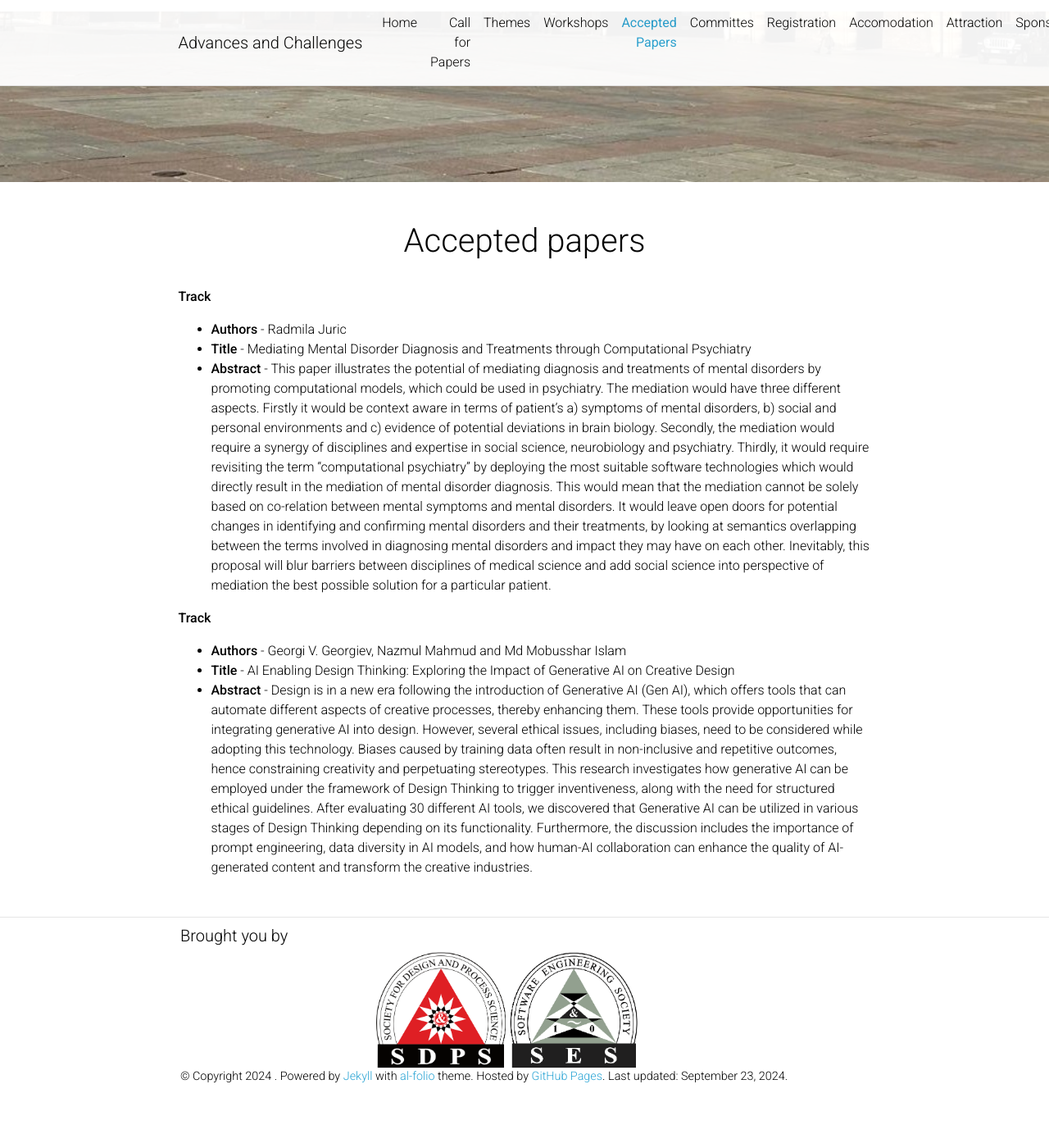
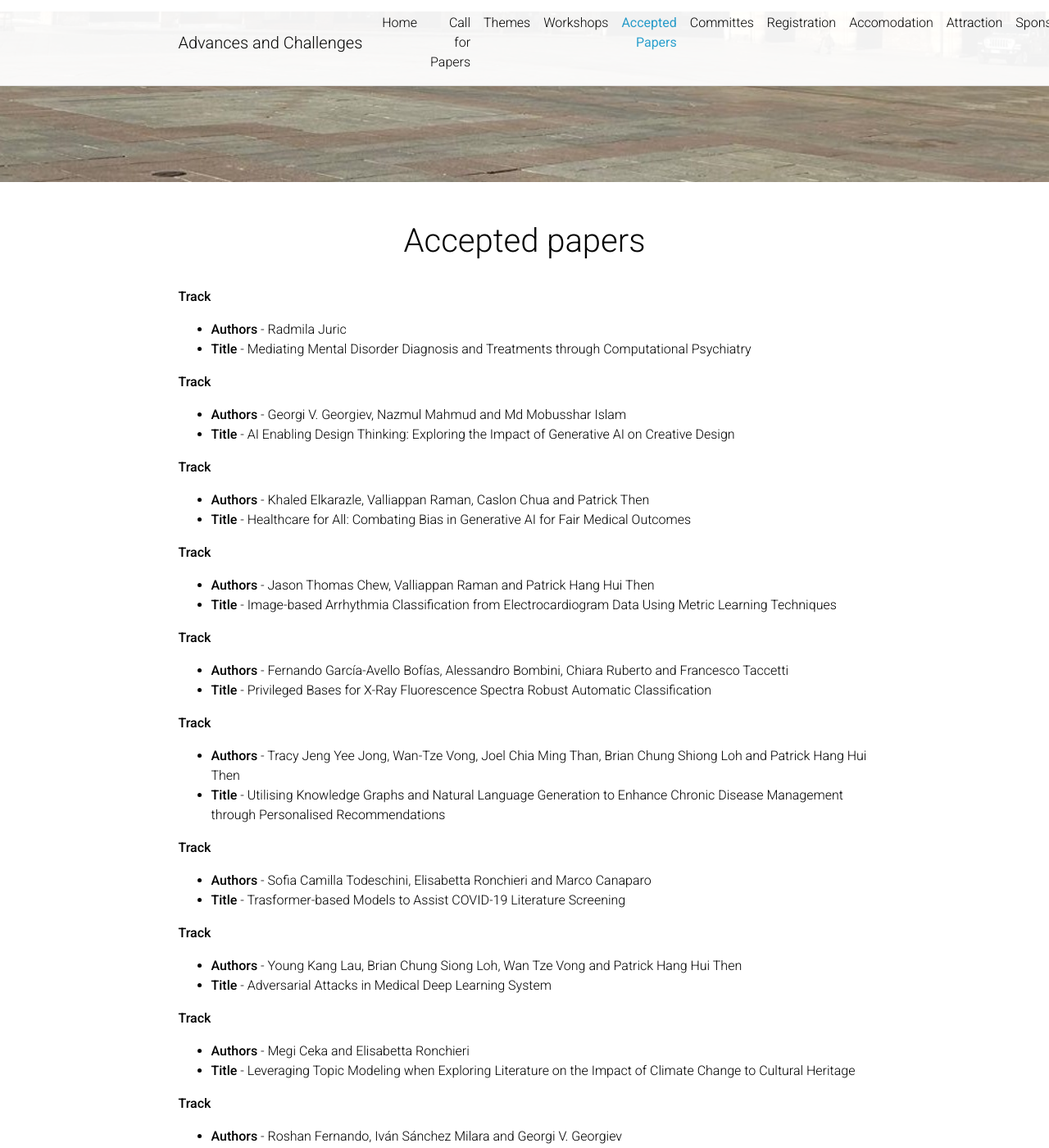
Before and after one commit to GenAI4DPS/advances-challenges, a Jekyll site: the page built from _pages/accepted-papers.md, in a window 1280 px wide and 1400 px high. Shown: the whole window at 82% size. Built offline with Jekyll 4.4.1, drawn with Linux system fonts in a browser that asks for light colours; comment, search, counter and statistics services are not loaded; a style sheet for code colours, icons or effects is not loaded; some of the changed text lies outside the part shown.

Commit message:
Update accepted-papers.md

```diff
--- a/_pages/accepted-papers.md
+++ b/_pages/accepted-papers.md
@@ -13,10 +13,138 @@ nav_order: 5
 
  - **Authors** - Radmila Juric
  - **Title** - Mediating Mental Disorder Diagnosis and Treatments through Computational Psychiatry
- - **Abstract** - This paper illustrates the potential of mediating diagnosis and treatments of mental disorders by promoting computational models, which could be used in psychiatry. The mediation would have three different aspects. Firstly it would be context aware in terms of patient’s a) symptoms of mental disorders, b) social and personal environments and c) evidence of potential deviations in brain biology. Secondly, the mediation would require a synergy of disciplines and expertise in social science, neurobiology and psychiatry. Thirdly, it would require revisiting the term “computational psychiatry” by deploying the most suitable software technologies which would directly result in the mediation of mental disorder diagnosis. This would mean that the mediation cannot be solely based on co-relation between mental symptoms and mental disorders. It would leave open doors for potential changes in identifying and confirming mental disorders and their treatments, by looking at semantics overlapping between the terms involved in diagnosing mental disorders and impact they may have on each other. Inevitably, this proposal will blur barriers between disciplines of medical science and add social science into perspective of mediation the best possible solution for a particular patient.
 
 **Track**
 
  - **Authors** - Georgi V. Georgiev, Nazmul Mahmud and Md Mobusshar Islam
  - **Title** - AI Enabling Design Thinking: Exploring the Impact of Generative AI on Creative Design
- - **Abstract** - Design is in a new era following the introduction of Generative AI (Gen AI), which offers tools that can automate different aspects of creative processes, thereby enhancing them. These tools provide opportunities for integrating generative AI into design. However, several ethical issues, including biases, need to be considered while adopting this technology. Biases caused by training data often result in non-inclusive and repetitive outcomes, hence constraining creativity and perpetuating stereotypes. This research investigates how generative AI can be employed under the framework of Design Thinking to trigger inventiveness, along with the need for structured ethical guidelines. After evaluating 30 different AI tools, we discovered that Generative AI can be utilized in various stages of Design Thinking depending on its functionality. Furthermore, the discussion includes the importance of prompt engineering, data diversity in AI models, and how human-AI collaboration can enhance the quality of AI-generated content and transform the creative industries.
+
+**Track**
+
+ - **Authors** - Khaled Elkarazle, Valliappan Raman, Caslon Chua and Patrick Then
+ - **Title** - Healthcare for All: Combating Bias in Generative AI for Fair Medical Outcomes
+
+**Track**
+
+ - **Authors** - Jason Thomas Chew, Valliappan Raman and Patrick Hang Hui Then
+ - **Title** - Image-based Arrhythmia Classification from Electrocardiogram Data Using Metric Learning Techniques
+
+**Track**
+
+ - **Authors** - Fernando García-Avello Bofías, Alessandro Bombini, Chiara Ruberto and Francesco Taccetti
+ - **Title** - Privileged Bases for X-Ray Fluorescence Spectra Robust Automatic Classification
+
+**Track**
+
+ - **Authors** - Tracy Jeng Yee Jong, Wan-Tze Vong, Joel Chia Ming Than, Brian Chung Shiong Loh and Patrick Hang Hui Then
+ - **Title** - Utilising Knowledge Graphs and Natural Language Generation to Enhance Chronic Disease Management through Personalised Recommendations
+
+**Track**
+
+ - **Authors** - Sofia Camilla Todeschini, Elisabetta Ronchieri and Marco Canaparo
+ - **Title** - Trasformer-based Models to Assist COVID-19 Literature Screening
+
+**Track**
+
+ - **Authors** - Young Kang Lau, Brian Chung Siong Loh, Wan Tze Vong and Patrick Hang Hui Then
+ - **Title** - Adversarial Attacks in Medical Deep Learning System
+
+**Track**
+
+ - **Authors** - Megi Ceka and Elisabetta Ronchieri
+ - **Title** - Leveraging Topic Modeling when Exploring Literature on the Impact of Climate Change to Cultural Heritage
+
+**Track**
+
+ - **Authors** - Roshan Fernando, Iván Sánchez Milara and Georgi V. Georgiev
+ - **Title** - A Web Platform for Documentation and Feedback on Learning in Design Education
+
+**Track**
+
+ - **Authors** - Mattia Ricchi, Fabrizio Alfonsi, Camilla Marella, Marco Barbieri, Alessandra Retico, Leonardo Brizi, Alessandro Gabrielli and Claudia Testa
+ - **Title** - Hardware acceleration for ultra-fast Neural Network training on FPGA for MRF map reconstruction
+
+**Track**
+
+ - **Authors** - Shanmugapriyaa Kr and Dr Valliappan Raman
+ - **Title** - An Intensive Study on Leveraging Convolution Neural Network for Bird Species identification through Vocalization
+
+**Track**
+
+ - **Authors** - Alberto Trashaj, Matteo Barbetti, Elisabetta Ronchieri, Carmelo Pellegrino, Daniele Cesini, Carmen Giugliano, Daniele Lattanzion, Lucia Morganti, Alessandro Pascolini, Andrea Rendina and Aksieniia Shtimmerman
+ - **Title** - Advanced NLP solutions for enhancing the CNAF User Support
+
+**Track**
+
+ - **Authors** - Jiami Yang, Chenyi Zhang, Siyuan Huang, Hamed A. Shirazi, Monica Bordegoni, Xiao Liu, Hude Quan, Abdessamad Ben Hamza and Yong Zeng
+ - **Title** - Unearthing Stakeholder Behaviour Patterns to Enhance Sustainable Product Design
+
+**Track**
+
+ - **Authors** - Abdul Rahman Mohd Aizuddin, Brian Loh Chung Shiong and Patrick Then Hang Hui
+ - **Title** - Digitization Protocol for Histology image Acquisition
+
+**Track**
+
+ - **Authors** - Elizabeth Trader, Adithi Jayaraman, Thuc Luong and Varadraj Gurupur
+ - **Title** - LegalAI for Tracking of Diagnostic Discrepancy Data for Predictive Modeling
+
+**Track**
+
+ - **Authors** - Guido Russo, Massimo Brescia, Stefania Conte, Elvira Rossi and Augusto Tortora
+ - **Title** - Building a new Data Center for AI applications in high energy physics and astrophysics and in the Digital Humanities
+
+**Track**
+
+ - **Authors** - Raghav Vadera and John Carbone
+ - **Title** - Peace of Mind: Cyber Resilience using Self-Evolving Optimized Neural Network Architecture
+
+**Track**
+
+ - **Authors** - Giovanni Zurlo and Elisabetta Ronchieri
+ - **Title** - AI-Based Medical Imaging of COVID-19: A Visual and Textual Analysis of Scientific Literature
+
+**Track**
+
+ - **Authors** - Francesco Zangrillo, Stefano Lodi and Gianluca Moro
+ - **Title** - Diagnosing the Optimal Prompt Trick: A Case Study on the Effectiveness of Prompt Engineering in Medical Question Answering
+
+**Track**
+
+ - **Authors** - Lurong Pan
+ - **Title** - Design and feasibility study of Internet based knowledge tracking and mapping system for life long education
+
+**Track**
+
+ - **Authors** - Addison Clark, Ishfaq Ahmad, Divya Prakash and Manfred Huber
+ - **Title** - Multi-Robot Coordination Workflows for Assistive Healthcare
+
+**Track**
+
+ - **Authors** - Vlad Pavlovich, Nancy Yang, Ishfaq Ahmad, Addison Clark and Hansheng Lei
+ - **Title** - An Overview of Smart Glasses and Some Research Issues
+
+**Track**
+
+ - **Authors** - Bridget Wu, Cameron Jones, Ishfaq Ahmad and Addison Clark
+ - **Title** - A Quick Overview of Robot Cooking
+
+**Track**
+
+ - **Authors** - Radmila Juric, Eiman Almami and Ibtesam Almami
+ - **Title** - Software architectural model for creating treatment plans for mental health symptoms
+
+**Track**
+
+ - **Authors** - Radmila Juric and Harvey Kalsi
+ - **Title** - Digital Twins in Dentistry: The impact of AI technologies
+
+**Track**
+
+ - **Authors** - Ali Mohammadi and Yong Zeng
+ - **Title** - Simulating Conflict Resolution in Axiomatic Theory of Design Modeling: Insights into Developing Conflict Resolution Chatbots
+
+**Track**
+
+ - **Authors** - Radmila Juric, Eiman Almami, Ibtesim Almami and Boris Sever
+ - **Title** - Reference software architecture for defining treatments for mental disorders
```
